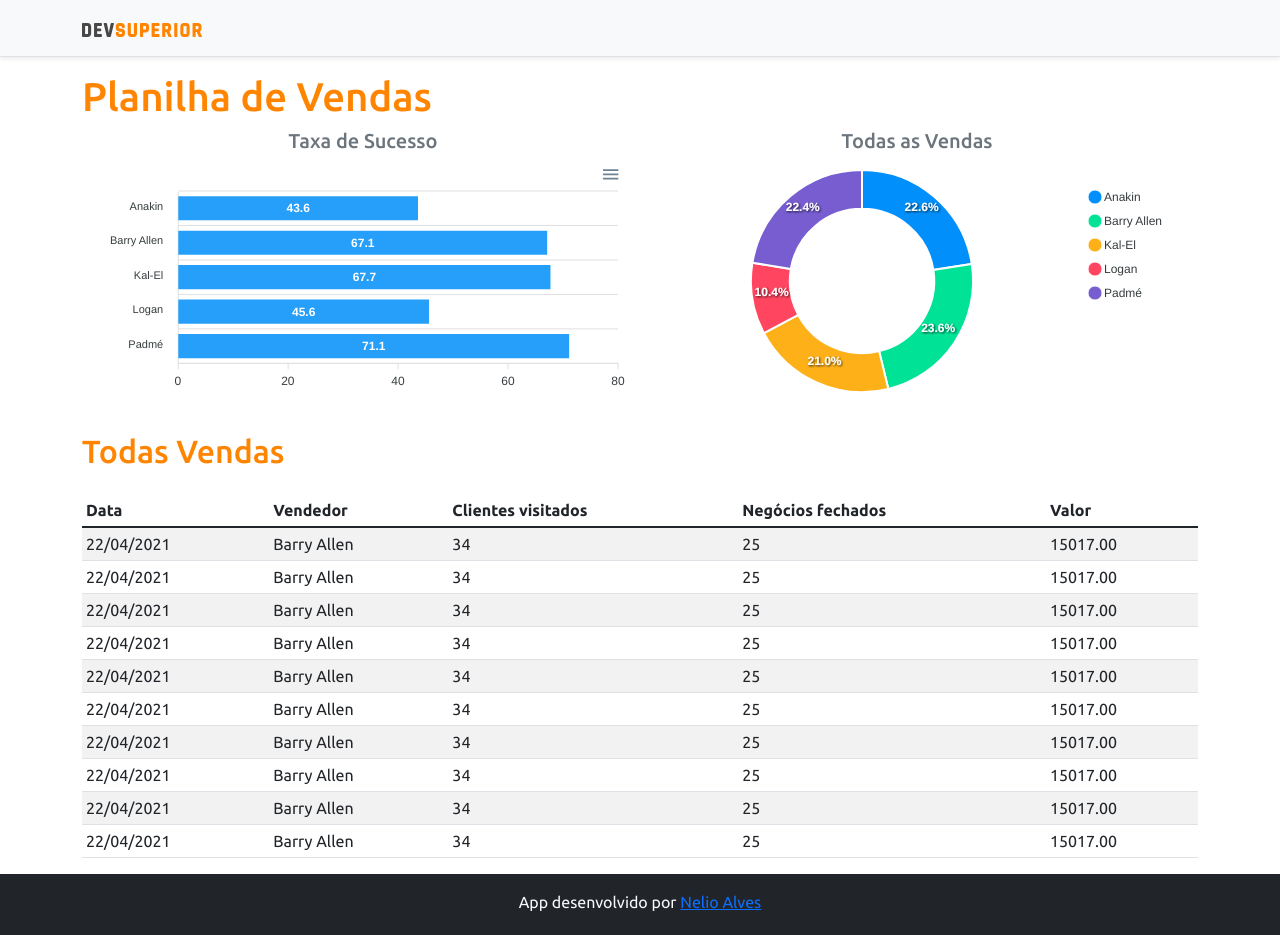
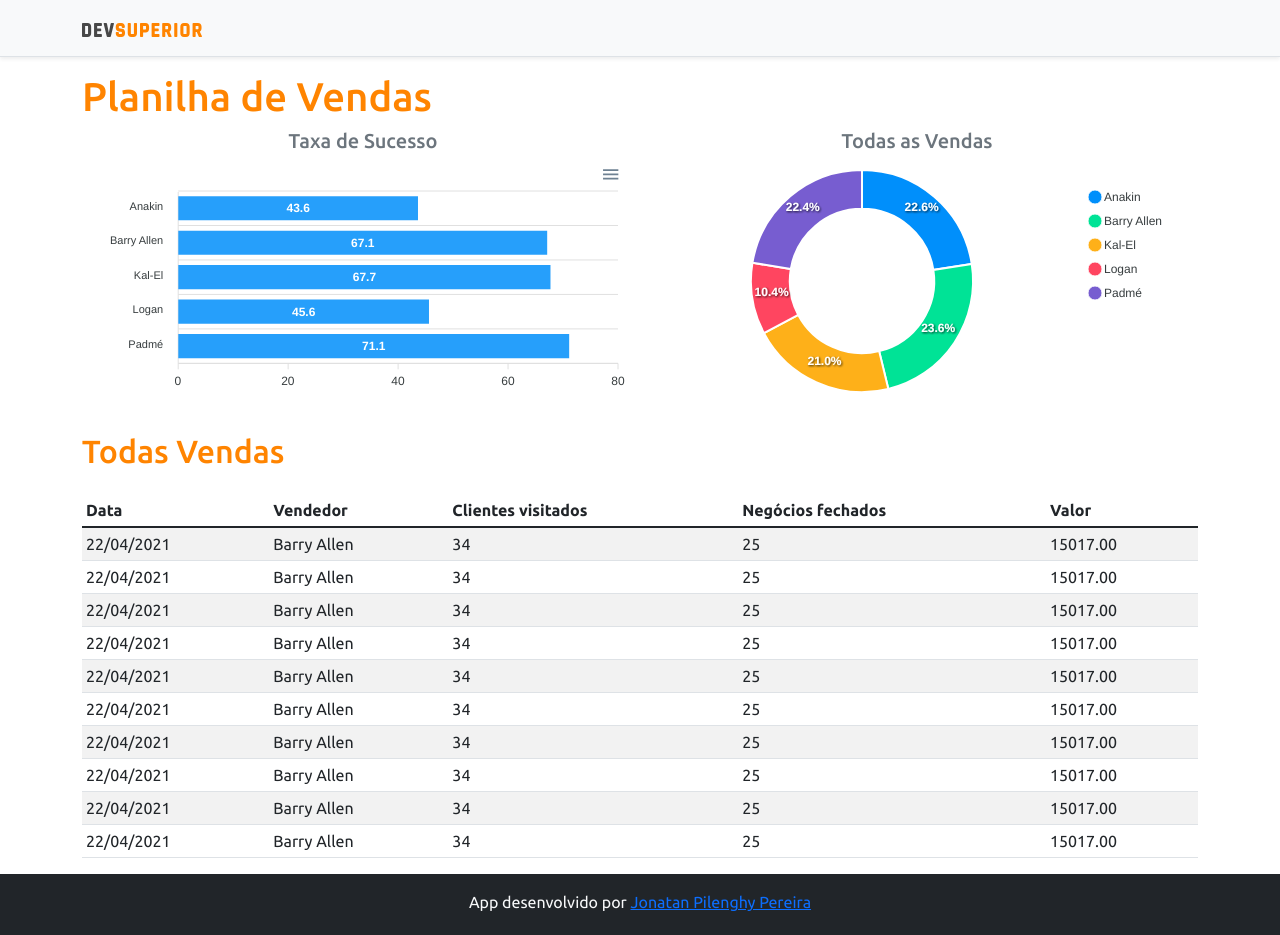
Before and after one commit to jonapereira/projeto-sds3, a React (Create React App) app in the folder frontend/: page / in a window 1280 px wide. Shown: the top 935 px of the page. Built offline with nearby package versions, Linux system fonts and the light colour scheme.

Commit message:
Develop Name Changed2

```diff
--- a/frontend/src/assets/css/components/Footer/index.tsx
+++ b/frontend/src/assets/css/components/Footer/index.tsx
@@ -2,7 +2,7 @@ const Footer = () => {
     return (
         <footer className="footer mt-auto py-3 bg-dark">
             <div className="container">
-                <p className="text-light">App desenvolvido por <a href="https://github/jonapereira" target="_blank" rel="noreferrer">Nelio Alves</a></p>
+                <p className="text-light">App desenvolvido por <a href="https://github/jonapereira" target="_blank" rel="noreferrer">Jonatan Pilenghy Pereira</a></p>
                 <p className="text-light"><small><strong>Semana Spring React</strong><br />
                     Evento promovido pela escola DevSuperior: <a href="https://instagram.com/devsuperior.ig" target="_blank" rel="noreferrer">@devsuperior.ig</a></small></p>
             </div>
```
